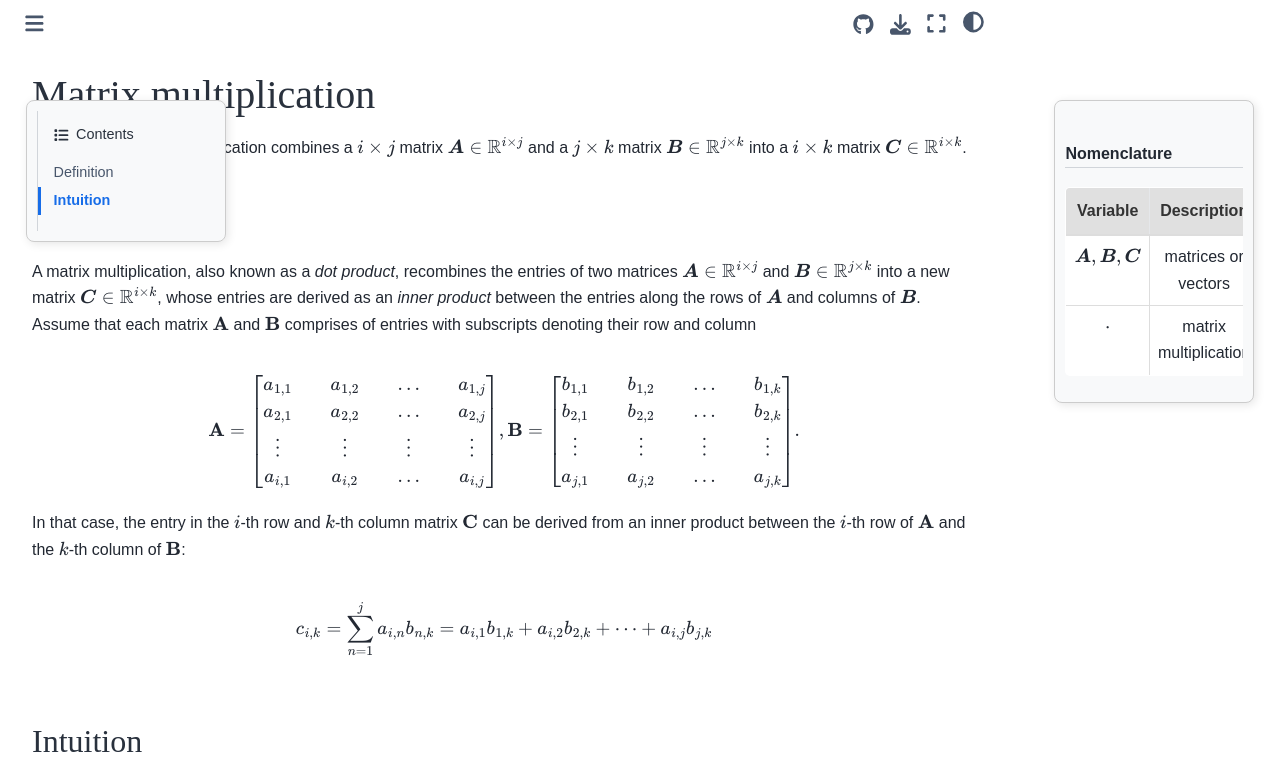
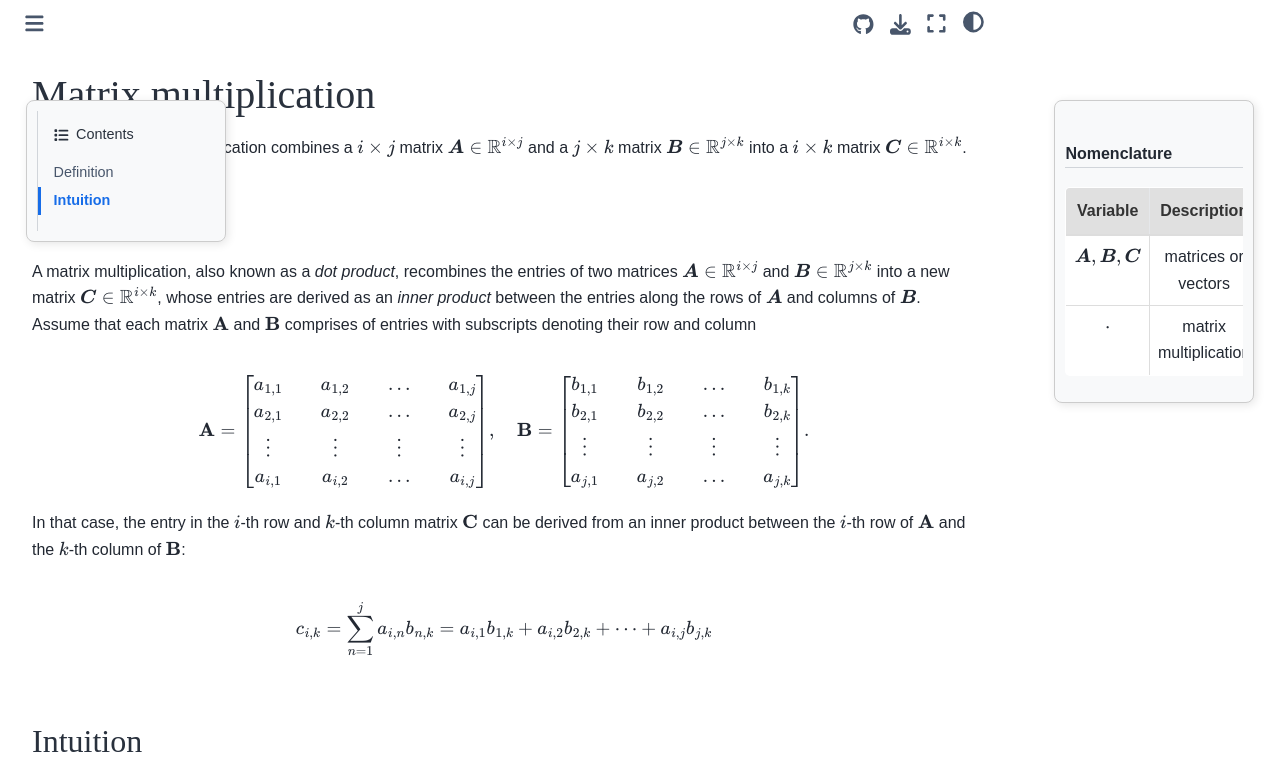
Before and after one commit to douden/graph_test, a Jupyter Book: the page built from book/pages/matrix_multiplication.md, in a window 1280 px wide and 1400 px high. Shown: the top 780 px of the window. Built offline with Jupyter Book 1.0.4 settings and Sphinx 7.4.7 and the Sphinx Book theme 1.1.4, drawn with Linux system fonts in a browser that asks for light colours; pages that are not in the unit, such as notebooks, are missing from menus; comment, search, counter and statistics services are not loaded; some of the changed text lies outside the part shown.

Commit message:
expanded content

```diff
--- a/book/pages/matrix_multiplication.md
+++ b/book/pages/matrix_multiplication.md
@@ -21,7 +21,7 @@ $$
     a_{2,1} && a_{2,2} && \dots && a_{2,j} \\
     \vdots && \vdots && \vdots && \vdots \\
     a_{i,1} && a_{i,2} && \dots && a_{i,j} \\
-    \end{matrix} \right], \mathbf{B} = \left[
+    \end{matrix} \right], \quad \mathbf{B} = \left[
     \begin{matrix}
     b_{1,1} && b_{1,2} && \dots && b_{1,k} \\
     b_{2,1} && b_{2,2} && \dots && b_{2,k} \\
```
Also changed, not shown: other parts of book/pages/matrix_multiplication.md (+4 -2 lines).
